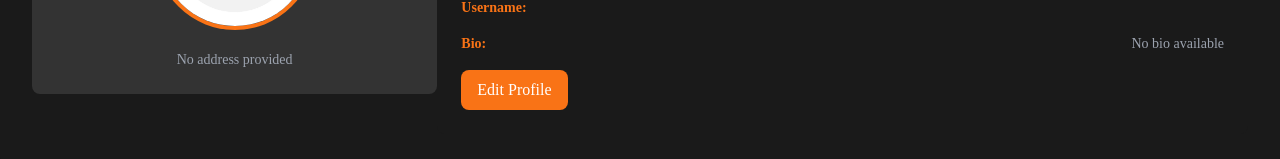
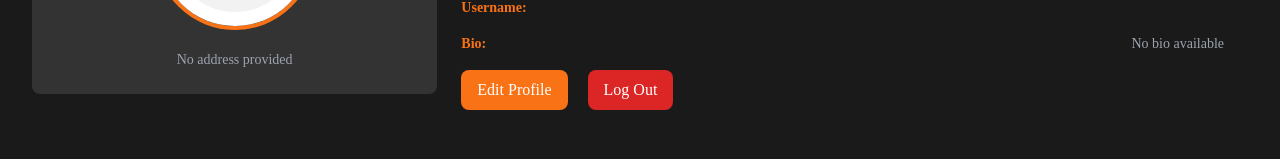
Before and after one commit to abdiroziqov/auction, a Nuxt app: page /profile in a window 1280 px wide. Shown: the part 226-385 px from the top of the page. Built offline with nearby package versions, Linux system fonts and the light colour scheme.

Commit message:
feat: auth

```diff
--- a/pages/profile.vue
+++ b/pages/profile.vue
@@ -82,6 +82,13 @@
           >
             Edit Profile
           </button>
+          <!-- Logout Button -->
+          <button
+            class="mt-6 w-max bg-red-600 text-white px-4 py-2 rounded-lg hover:bg-red-700 ml-5"
+            @click="logout"
+          >
+            Log Out
+          </button>
         </div>
         <!-- Edit Profile Form -->
         <form v-else class="space-y-4" @submit.prevent="updateProfile">
@@ -150,7 +157,6 @@
     </div>
   </div>
 </template>
-
 <script setup lang="ts">
 import axios from 'axios'
 import { onMounted, reactive, ref } from 'vue'
@@ -182,18 +188,19 @@ const loading = ref(false)
 const error = ref('')
 const defaultImage = '/images/default-image.webp'
 const previewImage = ref('')
-const accessToken = useCookie('access_token').value
+const accessToken = useCookie('access_token')
+const refreshToken = useCookie('refresh_token')
 
 const fetchUserProfile = async () => {
   loading.value = true
   error.value = ''
   try {
-    if (!accessToken) throw new Error('User not authenticated.')
+    if (!accessToken.value) throw new Error('User not authenticated.')
 
     const response = await axios.get(
       'https://aristoback.ikramovna.me/api/v1/users/profile',
       {
-        headers: { Authorization: `Bearer ${accessToken}` },
+        headers: { Authorization: `Bearer ${accessToken.value}` },
       },
     )
     profileData.value = response.data
@@ -211,7 +218,7 @@ const updateProfile = async () => {
   loading.value = true
   error.value = ''
   try {
-    if (!accessToken) throw new Error('User not authenticated.')
+    if (!accessToken.value) throw new Error('User not authenticated.')
 
     const formData = new FormData()
     formData.append('full_name', editData.full_name)
@@ -228,7 +235,7 @@ const updateProfile = async () => {
       formData,
       {
         headers: {
-          Authorization: `Bearer ${accessToken}`,
+          Authorization: `Bearer ${accessToken.value}`,
           'Content-Type': 'multipart/form-data',
         },
       },
@@ -269,8 +276,15 @@ const validateForm = () => {
   return true
 }
 
+const logout = () => {
+  accessToken.value = null
+  refreshToken.value = null
+  window.location.href = '/' // Example redirect to login page
+}
+
 onMounted(fetchUserProfile)
 </script>
+
 <style scoped>
 /* Custom styles for profile image and spacing */
 </style>
```
